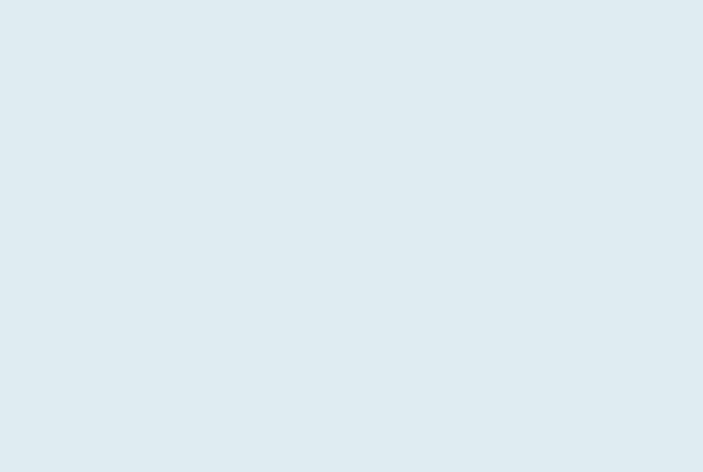
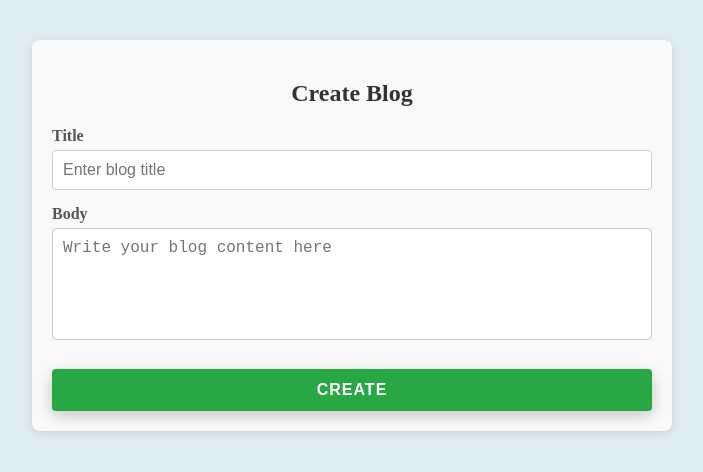
Before and after one commit to zarn-chalamet/blog-platform, a Vue app in the folder frontend/: page /create-blog in a window 1280 px wide. Before the commit this address had no page. Shown: the top 472 px of the page, without its empty margins (288-991 px from the left). Built offline with nearby package versions, Linux system fonts and the light colour scheme.

Commit message:
fetch blog data from api

```diff
--- a/frontend/src/App.vue
+++ b/frontend/src/App.vue
@@ -1,72 +1,12 @@
 <script setup>
 import { RouterView } from 'vue-router'
-
 </script>
 
 <template>
-  <RouterView />
+
+    <RouterView />
+
 </template>
 
-<style scoped>
-header {
-  line-height: 1.5;
-  max-height: 100vh;
-}
-
-.logo {
-  display: block;
-  margin: 0 auto 2rem;
-}
-
-nav {
-  width: 100%;
-  font-size: 12px;
-  text-align: center;
-  margin-top: 2rem;
-}
-
-nav a.router-link-exact-active {
-  color: var(--color-text);
-}
-
-nav a.router-link-exact-active:hover {
-  background-color: transparent;
-}
-
-nav a {
-  display: inline-block;
-  padding: 0 1rem;
-  border-left: 1px solid var(--color-border);
-}
-
-nav a:first-of-type {
-  border: 0;
-}
-
-@media (min-width: 1024px) {
-  header {
-    display: flex;
-    place-items: center;
-    padding-right: calc(var(--section-gap) / 2);
-  }
-
-  .logo {
-    margin: 0 2rem 0 0;
-  }
-
-  header .wrapper {
-    display: flex;
-    place-items: flex-start;
-    flex-wrap: wrap;
-  }
-
-  nav {
-    text-align: left;
-    margin-left: -1rem;
-    font-size: 1rem;
-
-    padding: 1rem 0;
-    margin-top: 1rem;
-  }
-}
+<style>
 </style>
--- /dev/null
+++ b/frontend/src/components/MainNav.vue
@@ -0,0 +1,74 @@
+<template>
+    <header>
+      <nav>
+        <div class="logo">
+          <router-link :to="{ name: 'home'}">BLOG PLATFORM</router-link>
+        </div>
+        <div class="nav-actions">
+            <div class="nav-item">
+                <router-link to="/create-blog">Create</router-link>
+            </div>
+            <div class="nav-item">
+                Profile
+            </div>
+        </div>
+      </nav>
+    </header>
+  </template>
+
+
+<script>
+export default {
+
+}
+</script>
+
+<style scoped>
+/* Reset some basic styles */
+* {
+  margin: 0;
+  padding: 0;
+  box-sizing: border-box;
+}
+
+header {
+  background-color: #333;
+  padding: 15px 20px;
+}
+
+nav {
+  display: flex;
+  justify-content: space-between;
+  align-items: center;
+  max-width: 1200px;
+  margin: 0 auto;
+}
+
+.logo {
+  font-size: 24px;
+  font-weight: bold;
+}
+
+.logo a {
+  color: white;
+  text-decoration: none;
+}
+
+.nav-actions {
+  display: flex;
+  gap: 20px;
+}
+
+.nav-item {
+  color: white;
+  cursor: pointer;
+  font-size: 18px;
+  padding: 8px 16px;
+  transition: background-color 0.3s ease;
+}
+
+.nav-item:hover {
+  background-color: #555;
+  border-radius: 4px;
+}
+</style>
--- /dev/null
+++ b/frontend/src/components/SingleBlog.vue
@@ -0,0 +1,20 @@
+<template>
+  <div class="blog">
+    <h4> {{ blog.title }} </h4>
+    <p> {{ blog.body }} </p>
+  </div>
+</template>
+
+<script>
+export default {
+  props:['blog'],
+}
+</script>
+
+<style>
+    .blog{
+        height: 200px;
+        max-width: 80%;
+        background-color: aqua;
+    }
+</style>
--- a/frontend/src/router/index.js
+++ b/frontend/src/router/index.js
@@ -1,6 +1,7 @@
 import { createRouter, createWebHistory } from 'vue-router'
 import HomeView from '../views/HomeView.vue'
 import WelcomeView from '@/views/WelcomeView.vue'
+import CreateBlog from '@/views/CreateBlog.vue'
 
 const router = createRouter({
   history: createWebHistory(import.meta.env.BASE_URL),
@@ -30,6 +31,11 @@ const router = createRouter({
           next({ name: 'welcome' })
         }
       }
+    },
+    {
+      path: '/create-blog',
+      name: 'create-blog',
+      component: CreateBlog
     }
   ]
 })
--- /dev/null
+++ b/frontend/src/stores/blog.js
@@ -0,0 +1,73 @@
+// stores/blog.js
+import { defineStore } from 'pinia'
+import { useApiPrivate } from '../composables/useApi'
+
+export const useBlogStore = defineStore('blog', {
+  state: () => ({
+    blogs: [],
+    blog: {}
+  }),
+
+  actions: {
+    // Fetch all blogs
+    async getBlogs() {
+      try {
+        const { data } = await useApiPrivate().get('/api/blogs')
+        this.blogs = data // Store blog list in state
+        return data
+      } catch (error) {
+        console.error('Error fetching blogs:', error.message)
+        throw error
+      }
+    },
+
+    // Fetch a single blog by ID
+    async getBlog(id) {
+      try {
+        const { data } = await useApiPrivate().get(`/api/blogs/${id}`)
+        this.blog = data // Store blog data in state
+        return data
+      } catch (error) {
+        console.error('Error fetching blog:', error.message)
+        throw error
+      }
+    },
+
+    // Create a new blog
+    async createBlog(payload) {
+      try {
+        const { data } = await useApiPrivate().post('/api/blogs', payload)
+        this.blogs.push(data) // Add the new blog to the blogs array
+        return data
+      } catch (error) {
+        console.error('Error creating blog:', error.message)
+        throw error
+      }
+    },
+
+    // Update an existing blog
+    async updateBlog(id, payload) {
+      try {
+        const { data } = await useApiPrivate().put(`/api/blogs/${id}`, payload)
+        // Find the blog in the array and update it
+        const index = this.blogs.findIndex((blog) => blog._id === id)
+        if (index !== -1) this.blogs.splice(index, 1, data)
+        return data
+      } catch (error) {
+        console.error('Error updating blog:', error.message)
+        throw error
+      }
+    },
+
+    // Delete a blog
+    async deleteBlog(id) {
+      try {
+        await useApiPrivate().delete(`/api/blogs/${id}`)
+        this.blogs = this.blogs.filter((blog) => blog._id !== id) // Remove from blogs array
+      } catch (error) {
+        console.error('Error deleting blog:', error.message)
+        throw error
+      }
+    }
+  }
+})
--- /dev/null
+++ b/frontend/src/views/CreateBlog.vue
@@ -0,0 +1,80 @@
+<template>
+  <div class="blog-form-container">
+    <h2>Create Blog</h2>
+    <form class="blog-form">
+      <div class="form-group">
+        <label for="title">Title</label>
+        <input type="text" id="title" placeholder="Enter blog title" />
+      </div>
+      <div class="form-group">
+        <label for="body">Body</label>
+        <textarea id="body" rows="5" placeholder="Write your blog content here"></textarea>
+      </div>
+      <button type="submit" class="btn-submit">Create</button>
+    </form>
+  </div>
+</template>
+
+<script>
+export default {
+
+};
+</script>
+
+<style scoped>
+.blog-form-container {
+  max-width: 600px;
+  margin: 0 auto;
+  padding: 20px;
+  background-color: #f9f9f9;
+  border-radius: 8px;
+  box-shadow: 0 2px 10px rgba(0, 0, 0, 0.1);
+}
+
+h2 {
+  text-align: center;
+  margin-bottom: 20px;
+  color: #333;
+}
+
+.blog-form .form-group {
+  margin-bottom: 15px;
+}
+
+.blog-form label {
+  display: block;
+  margin-bottom: 5px;
+  font-weight: bold;
+  color: #555;
+}
+
+.blog-form input[type="text"],
+.blog-form textarea {
+  width: 100%;
+  padding: 10px;
+  border: 1px solid #ccc;
+  border-radius: 4px;
+  font-size: 16px;
+  box-sizing: border-box;
+}
+
+.blog-form textarea {
+  resize: none;
+}
+
+.btn-submit {
+  width: 100%;
+  padding: 12px;
+  background-color: #28a745;
+  color: white;
+  border: none;
+  border-radius: 4px;
+  font-size: 16px;
+  cursor: pointer;
+  transition: background-color 0.3s ease;
+}
+
+.btn-submit:hover {
+  background-color: #218838;
+}
+</style>
--- a/frontend/src/views/HomeView.vue
+++ b/frontend/src/views/HomeView.vue
@@ -1,21 +1,37 @@
 <template>
-  <div v-if="user">
-    <h3>Home</h3>
-    <h4>Username: {{ user.username }}</h4>
-    <h4>email: {{ user.email }}</h4>
-    <button @click="logout">Logout</button>
+  <div>
+    <div>
+      <MainNav></MainNav>
+    </div>
+    <div v-if="user">
+      <h3>Home</h3>
+      <h4>Username: {{ user.username }}</h4>
+      <h4>email: {{ user.email }}</h4>
+      <button @click="logout">Logout</button>
+    </div>
+    <div v-for="blog in blogs" :key="blog._id">
+      <SingleBlog :blog="blog"></SingleBlog>
+    </div>
   </div>
 </template>
 <script>
+import SingleBlog from '../components/SingleBlog.vue'
 import { useAuthStore } from '@/stores/auth';
 import { onMounted, ref } from 'vue';
 import { useRouter } from 'vue-router';
+import MainNav from '../components/MainNav.vue';
+import { useBlogStore } from '@/stores/blog';
 
   export default{
+    components: {
+    SingleBlog,
+      MainNav },
     setup(){
       const authStore = useAuthStore();
       const router = useRouter();
       let user = ref(null);
+      const blogStore = useBlogStore();
+      let blogs = ref(null);
 
       onMounted( async () => {
 
@@ -32,14 +48,17 @@ import { useRouter } from 'vue-router';
 
         await authStore.getUser();
         user.value = authStore.userDetail;
+        console.log(user.value)
+        blogs.value = await blogStore.getBlogs();
       });
+
 
       let logout = () => {
         console.log("clicked")
         localStorage.removeItem('token');
         router.push('/');
       }
-      return {user,logout};
+      return {user,logout,blogs};
     }
   }
 </script>
```
Also changed, not shown: 2 other files (tests, documents, lock files or other folders).
